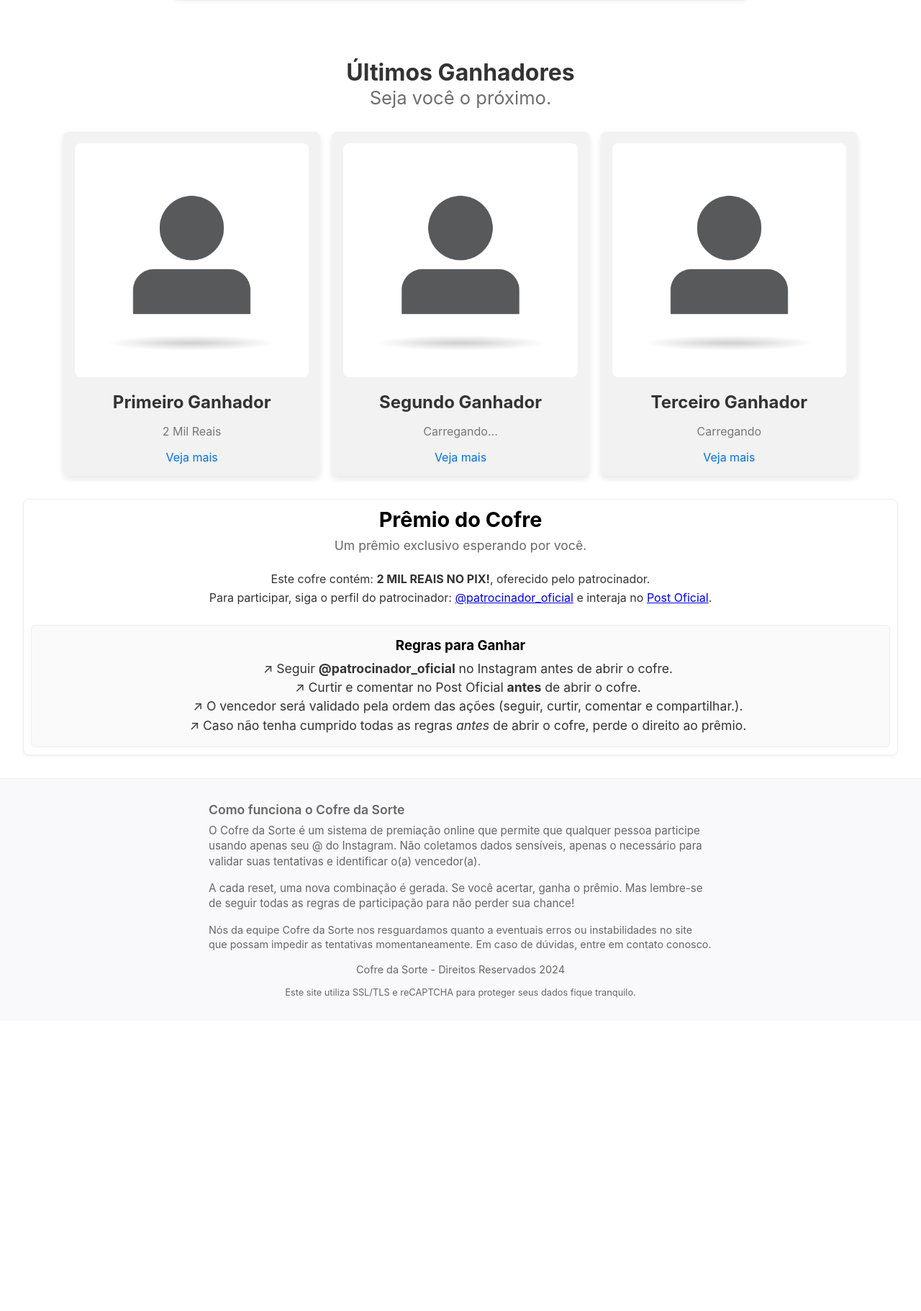
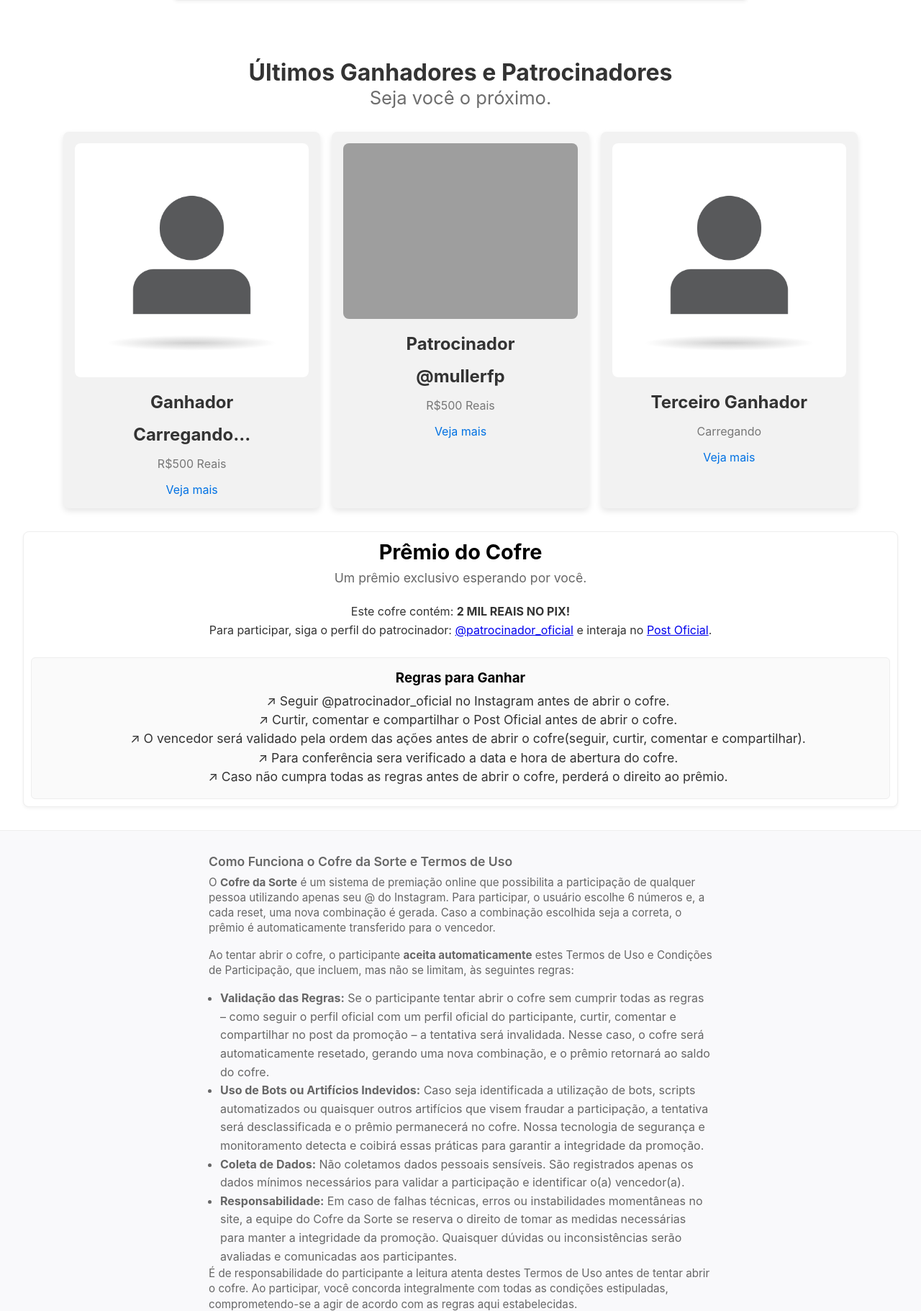
Before and after one commit to gespressbrasil/novoapache, a Flask app: page / in a window 1280 px wide. Shown: the part 2060-3881 px from the top of the page at 72% size. Before the commit the page ends 3446 px from the top, so only its background shows below. Run offline with Flask 3, Linux system fonts and the light colour scheme; some libraries are stand-ins or nearby versions; grey boxes are pictures that could not be loaded.

Commit message:
Update index.html

```diff
--- a/templates/index.html
+++ b/templates/index.html
@@ -116,21 +116,24 @@
   <!-- SLIDES PARA MOBILE (2) -->
   <div class="slide mobile-slide" id="mobileSlide1"></div>
   <div class="slide mobile-slide" id="mobileSlide2"></div>
-
+  <div class="slide mobile-slide" id="mobileSlide3"></div>
   <!-- SLIDES PARA DESKTOP (2) -->
   <div class="slide desktop-slide" id="desktopSlide1"></div>
   <div class="slide desktop-slide" id="desktopSlide2"></div>
+  <div class="slide desktop-slide" id="desktopSlide3"></div>
 
   <!-- Bolinhas (dots) para MOBILE -->
   <div class="dots-container mobile-only" id="mobileDots">
     <span class="dot mobile-dot active" data-slide="0"></span>
     <span class="dot mobile-dot" data-slide="1"></span>
+    <span class="dot mobile-dot" data-slide="2"></span>
   </div>
 
   <!-- Bolinhas (dots) para DESKTOP -->
   <div class="dots-container desktop-only" id="desktopDots">
     <span class="dot desktop-dot active" data-slide="0"></span>
     <span class="dot desktop-dot" data-slide="1"></span>
+    <span class="dot desktop-dot" data-slide="2"></span>
   </div>
 </div>
 
@@ -231,7 +234,7 @@
       </section>
 
     <div class="banner-header">
-      <h2 id="unique-title">Últimos Ganhadores</h2>
+      <h2 id="unique-title">Últimos Ganhadores e Patrocinadores </h2>
       <p id="unique-subtitulo">Seja você o próximo.</p>
   </div>
 
@@ -240,15 +243,17 @@
  <div class="banner-container">
   <div class="banner-item">
       <img src="/static/imagens/avatar1.jpg" alt="avatar1">
-      <h2>Primeiro Ganhador</h2>
-      <p>2 Mil Reais</p>
+      <h2>Ganhador</h2>
+      <h2>Carregando...</h2>
+      <p>R$500 Reais</p>
       <a href="#">Veja mais</a>
   </div>
   <div class="banner-item">
-      <img src="/static/imagens/avatar2.jpg" alt="avatar2">
-      <h2>Segundo Ganhador </h2>
-      <p>Carregando...</p>
-      <a href="#">Veja mais</a>
+      <img src="/static/imagens/avatar2.jpeg" alt="avatar2">
+      <h2>Patrocinador</h2>
+      <h2>@mullerfp </h2>
+      <p>R$500 Reais</p>
+      <a href="https://www.instagram.com/mullerfp?igsh=MWxqNDFwb2RyOHVsMw%3D%3D&utm_source=qr">Veja mais</a>
   </div>
   <div class="banner-item">
       <img src="/static/imagens/avatar3.jpg" alt="avatar3">
@@ -260,60 +265,70 @@
 
 
 
-    <!-- Seção do Prêmio e Regras (adicione um ID para ancorar com "Prêmio do Cofre") -->
+<!-- Seção do Prêmio e Regras (âncora: "Prêmio do Cofre") -->
 <section class="prize-info improved-box" id="premio-cofre">
-      <div class="prize-header">
+  <!-- Cabeçalho do Prêmio -->
+  <header class="prize-header">
     <h2 class="prize-title">Prêmio do Cofre</h2>
     <p class="prize-subtitle">Um prêmio exclusivo esperando por você.</p>
+  </header>
+
+  <!-- Conteúdo do Prêmio -->
+  <div class="prize-content">
+    <p>Este cofre contém: <strong>{{ safe.prize }}</strong></p>
+    <p>Para participar, siga o perfil do patrocinador: <a href="https://www.instagram.com/patrocinador_oficial" target="_blank">@patrocinador_oficial</a>
+      e interaja no <a href="https://www.instagram.com/p/POST_OFICIAL" target="_blank">Post Oficial</a>.</p>
   </div>
-      <div class="prize-content">
-        <p>
-          Este cofre contém: <strong>{{ safe.prize }}</strong>, oferecido pelo patrocinador.
-        </p>
-        <p>
-          Para participar, siga o perfil do patrocinador:
-          <a href="https://www.instagram.com/patrocinador_oficial" target="_blank">@patrocinador_oficial</a>
-          e interaja no
-          <a href="https://www.instagram.com/p/POST_OFICIAL" target="_blank">Post Oficial</a>.
-        </p>
-      </div>
+
+  <!-- Regras para Ganhar -->
   <div class="rules-container">
     <h3>Regras para Ganhar</h3>
     <ul>
-          <li>↗ Seguir <strong>@patrocinador_oficial</strong> no Instagram antes de abrir o cofre.</li>
-          <li>↗ Curtir e comentar no Post Oficial <strong>antes</strong> de abrir o cofre.</li>
-          <li>↗ O vencedor será validado pela ordem das ações (seguir, curtir, comentar e compartilhar.).</li>
-          <li>↗ Caso não tenha cumprido todas as regras <em>antes</em> de abrir o cofre, perde o direito ao prêmio.</li>
+      <li>↗ Seguir @patrocinador_oficial no Instagram antes de abrir o cofre.</li>
+      <li>↗ Curtir, comentar e compartilhar o Post Oficial antes de abrir o cofre.</li>
+      <li>↗ O vencedor será validado pela ordem das ações antes de abrir o cofre(seguir, curtir, comentar e compartilhar).</li>
+      <li>↗ Para conferência sera verificado a data e hora de abertura do cofre.</li>
+      <li>↗ Caso não cumpra todas as regras antes de abrir o cofre, perderá o direito ao prêmio.</li>
     </ul>
   </div>
 </section>
-  </main>
 
   <!-- Rodapé -->
 <footer class="apple-footer">
   <div class="footer-info">
-      <h3>Como funciona o Cofre da Sorte </h3>
+    <h3>Como Funciona o Cofre da Sorte e Termos de Uso</h3>
     <p>
-        O Cofre da Sorte é um sistema de premiação online que permite que qualquer pessoa participe
-        usando apenas seu @ do Instagram. Não coletamos dados sensíveis, apenas o necessário
-        para validar suas tentativas e identificar o(a) vencedor(a).
+      O <strong>Cofre da Sorte</strong> é um sistema de premiação online que possibilita a participação de qualquer pessoa utilizando apenas seu @ do Instagram. Para participar, o usuário escolhe 6 números e, a cada reset, uma nova combinação é gerada. Caso a combinação escolhida seja a correta, o prêmio é automaticamente transferido para o vencedor.
     </p>
     <p>
-        A cada reset, uma nova combinação é gerada. Se você acertar, ganha o prêmio.
-        Mas lembre-se de seguir todas as regras de participação para não perder sua chance!
+      Ao tentar abrir o cofre, o participante <strong>aceita automaticamente</strong> estes Termos de Uso e Condições de Participação, que incluem, mas não se limitam, às seguintes regras:
+    </p>
+    <ul style="margin-left: 1rem; line-height: 1.6;">
+      <li>
+        <strong>Validação das Regras:</strong> Se o participante tentar abrir o cofre sem cumprir todas as regras – como seguir o perfil oficial com um perfil oficial do participante, curtir, comentar e compartilhar no post da promoção – a tentativa será invalidada. Nesse caso, o cofre será automaticamente resetado, gerando uma nova combinação, e o prêmio retornará ao saldo do cofre.
+      </li>
+      <li>
+        <strong>Uso de Bots ou Artifícios Indevidos:</strong> Caso seja identificada a utilização de bots, scripts automatizados ou quaisquer outros artifícios que visem fraudar a participação, a tentativa será desclassificada e o prêmio permanecerá no cofre. Nossa tecnologia de segurança e monitoramento detecta e coibirá essas práticas para garantir a integridade da promoção.
+      </li>
+      <li>
+        <strong>Coleta de Dados:</strong> Não coletamos dados pessoais sensíveis. São registrados apenas os dados mínimos necessários para validar a participação e identificar o(a) vencedor(a).
+      </li>
+      <li>
+        <strong>Responsabilidade:</strong> Em caso de falhas técnicas, erros ou instabilidades momentâneas no site, a equipe do Cofre da Sorte se reserva o direito de tomar as medidas necessárias para manter a integridade da promoção. Quaisquer dúvidas ou inconsistências serão avaliadas e comunicadas aos participantes.
+      </li>
+    </ul>
+    <p>
+      É de responsabilidade do participante a leitura atenta destes Termos de Uso antes de tentar abrir o cofre. Ao participar, você concorda integralmente com todas as condições estipuladas, comprometendo-se a agir de acordo com as regras aqui estabelecidas.
     </p>
     <p style="font-size: 0.9rem; color: #666;">
-        Nós da equipe Cofre da Sorte nos resguardamos quanto a eventuais erros ou
-        instabilidades no site que possam impedir as tentativas momentaneamente.
-        Em caso de dúvidas, entre em contato conosco.
+      Em caso de dúvidas ou para mais informações, entre em contato conosco.
     </p>
   </div>
   <p style="font-size: 0.9rem; color: #666; margin-top:1rem;">
     Cofre da Sorte - Direitos Reservados 2024
   </p>
-
   <p style="margin-top: 1rem; font-size: 0.8rem; color: #666;">
-      Este site utiliza SSL/TLS e reCAPTCHA para proteger seus dados fique tranquilo.
+    Este site utiliza SSL/TLS e reCAPTCHA para proteger os dados dos usuários e garantir uma navegação segura.
   </p>
 </footer>
 
@@ -326,6 +341,7 @@
 
   gtag('config', 'G-PYMW6C1RB0');
 </script>
+
   <script>
     document.addEventListener('DOMContentLoaded', function() {
         const preloader = document.getElementById('preloader');
@@ -462,22 +478,24 @@
       // ========== MOBILE ==========
       const slideM1 = document.getElementById('mobileSlide1');
       const slideM2 = document.getElementById('mobileSlide2');
+      const slideM3 = document.getElementById('mobileSlide3');
       // Defina as imagens para cada slide mobile
       slideM1.style.backgroundImage = "url('/static/imagens/mobile-banner1.png')";
       slideM2.style.backgroundImage = "url('/static/imagens/mobile-banner2.png')";
-
-      slides = [slideM1, slideM2];
+      slideM3.style.backgroundImage = "url('/static/imagens/mobile-banner3.png')";
+      slides = [slideM1, slideM2,slideM3,];
       dots = document.querySelectorAll('.mobile-dot');
 
     } else {
       // ========== DESKTOP ==========
       const slideD1 = document.getElementById('desktopSlide1');
       const slideD2 = document.getElementById('desktopSlide2');
+      const slideD3 = document.getElementById('desktopSlide3');
       // Defina as imagens para cada slide desktop
       slideD1.style.backgroundImage = "url('/static/imagens/desktop-banner1.png')";
       slideD2.style.backgroundImage = "url('/static/imagens/desktop-banner2.png')";
-
-      slides = [slideD1, slideD2];
+      slideD3.style.backgroundImage = "url('/static/imagens/desktop-banner3.png')";
+      slides = [slideD1, slideD2,slideD3,];
       dots = document.querySelectorAll('.desktop-dot');
     }
 
```
Lines whose indentation alone changed are shown as unchanged.
